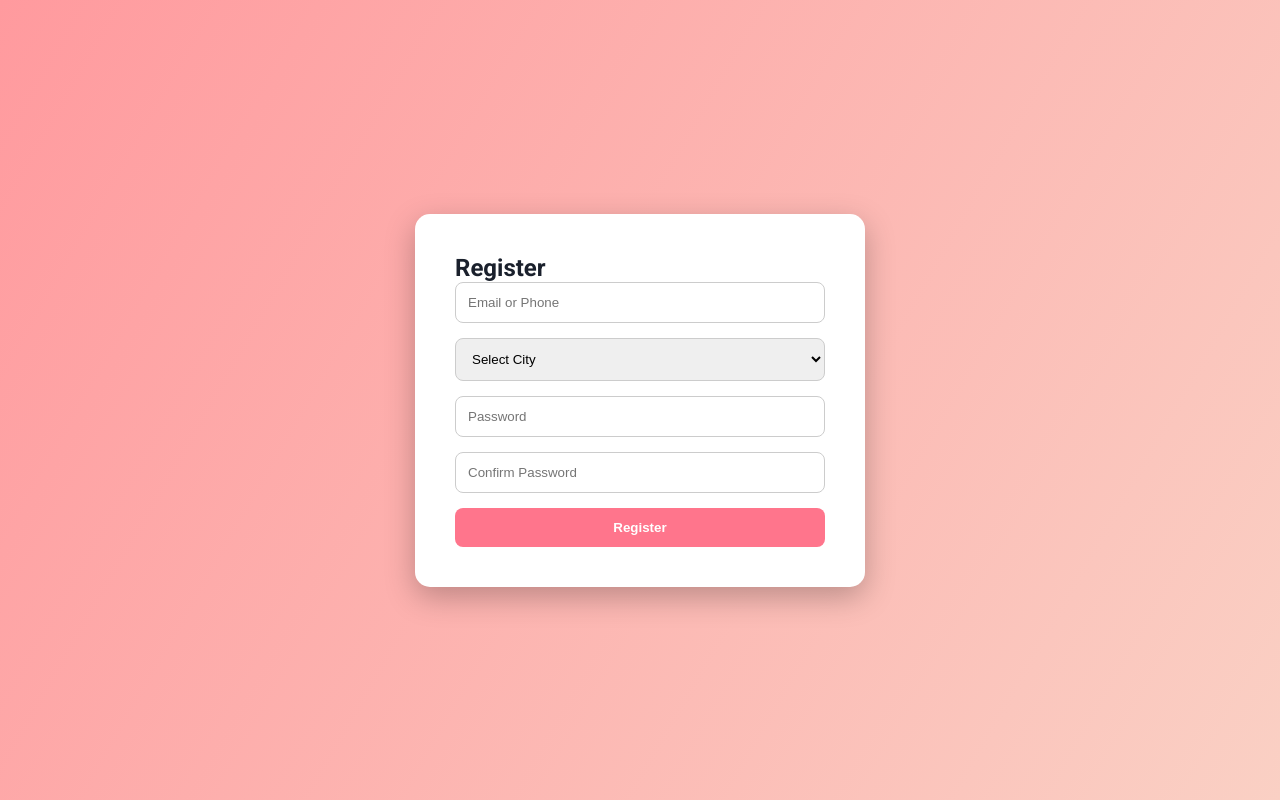
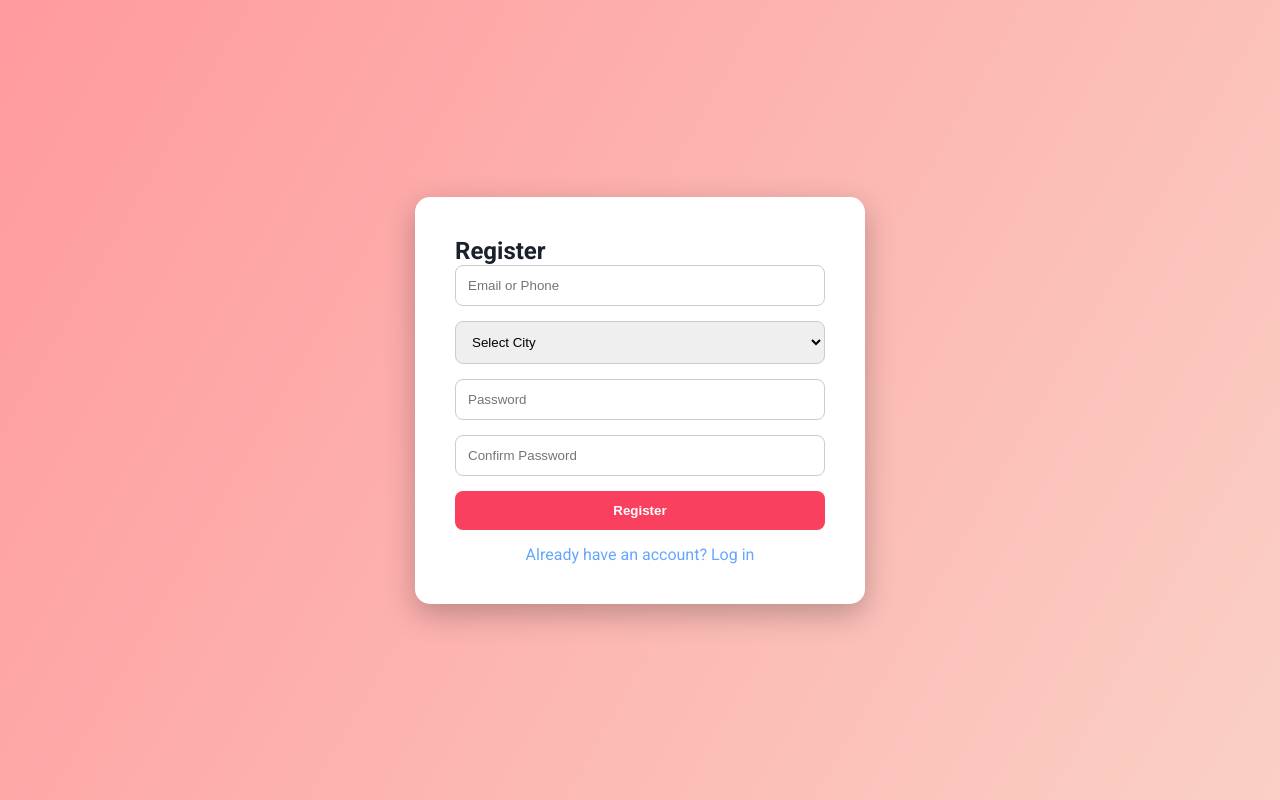
Before and after one commit to SheikhMahmudArman/Donor_Link, a React (Vite) app: page /register in a window 1280 px wide. Built offline with nearby package versions, Linux system fonts and the light colour scheme.

Commit message:
Routing in landing page action cards to registration and in register page to login

```diff
--- a/src/pages/Landing.jsx
+++ b/src/pages/Landing.jsx
@@ -50,7 +50,7 @@ const Landing = () => {
           <p>
             O- needed urgently in Kurmitola General Hospital – can you help today?
           </p>
-          <Link to="/find-donor" className="btn btn-urgent">
+          <Link to="/register" className="btn btn-urgent">
             Find / Respond
           </Link>
         </div>
@@ -64,7 +64,7 @@ const Landing = () => {
             <div className="icon">🩸</div>
             <h3>Donate Blood</h3>
             <p>Join our community of life-savers and donate today.</p>
-            <Link to="/donate" className="btn btn-secondary">
+            <Link to="/register" className="btn btn-secondary">
               Donate Now
             </Link>
           </div>
@@ -73,7 +73,7 @@ const Landing = () => {
             <div className="icon">🔍</div>
             <h3>Find a Donor</h3>
             <p>Search for compatible donors near you in minutes.</p>
-            <Link to="/find-donor" className="btn btn-secondary">
+            <Link to="/register" className="btn btn-secondary">
               Search Donors
             </Link>
           </div>
@@ -82,7 +82,7 @@ const Landing = () => {
             <div className="icon">🆎</div>
             <h3>Request Blood</h3>
             <p>Post an urgent request and connect with donors fast.</p>
-            <Link to="/request" className="btn btn-secondary">
+            <Link to="/register" className="btn btn-secondary">
               Make Request
             </Link>
           </div>
--- a/src/pages/Register.jsx
+++ b/src/pages/Register.jsx
@@ -83,6 +83,9 @@ function Register() {
         />
 
         <button type="submit">Register</button>
+        <p className="switch-link" onClick={() => navigate("/login")}>
+          Already have an account? Log in
+        </p>
       </form>
     </div>
   );
--- a/src/styles/Register.css
+++ b/src/styles/Register.css
@@ -29,7 +29,7 @@
   padding: 12px;
   border-radius: 8px;
   border: none;
-  background: #ff758c;
+  background: #fa405f;
   color: white;
   font-weight: bold;
   cursor: pointer;
```
